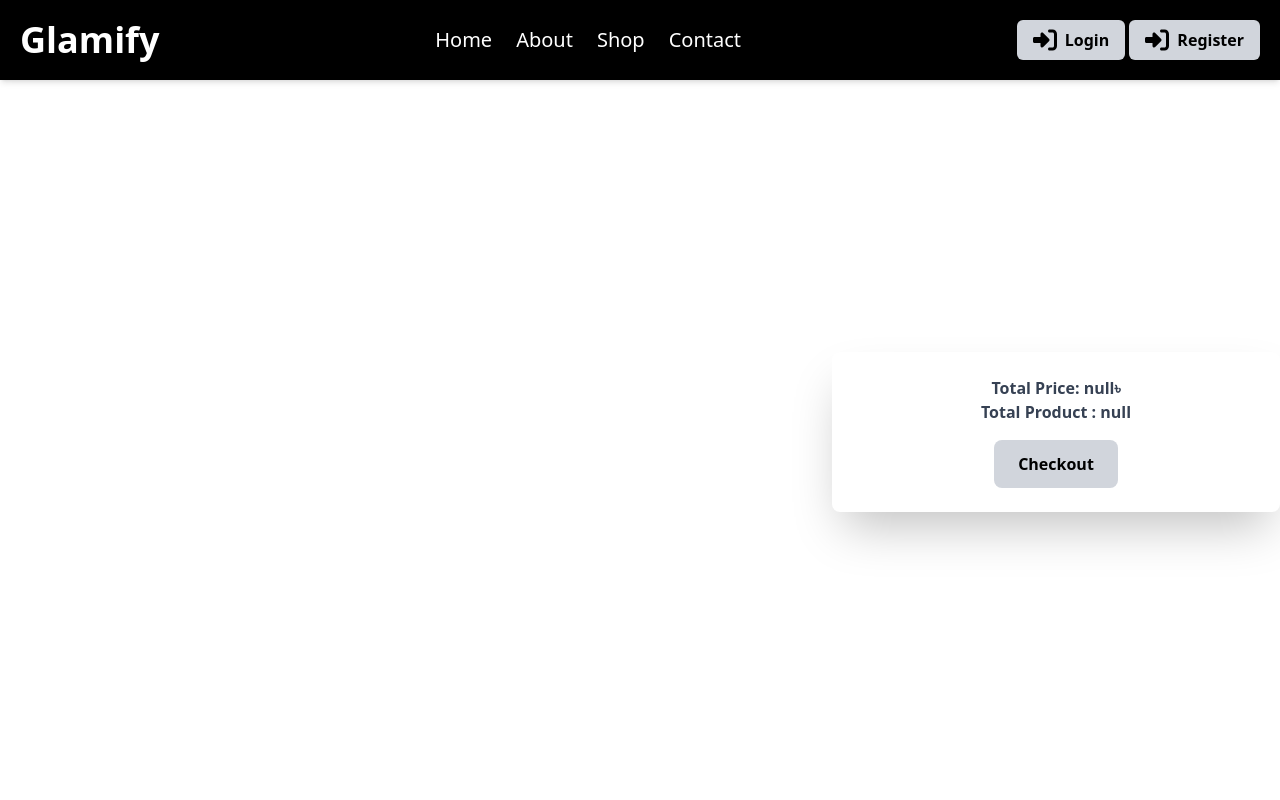
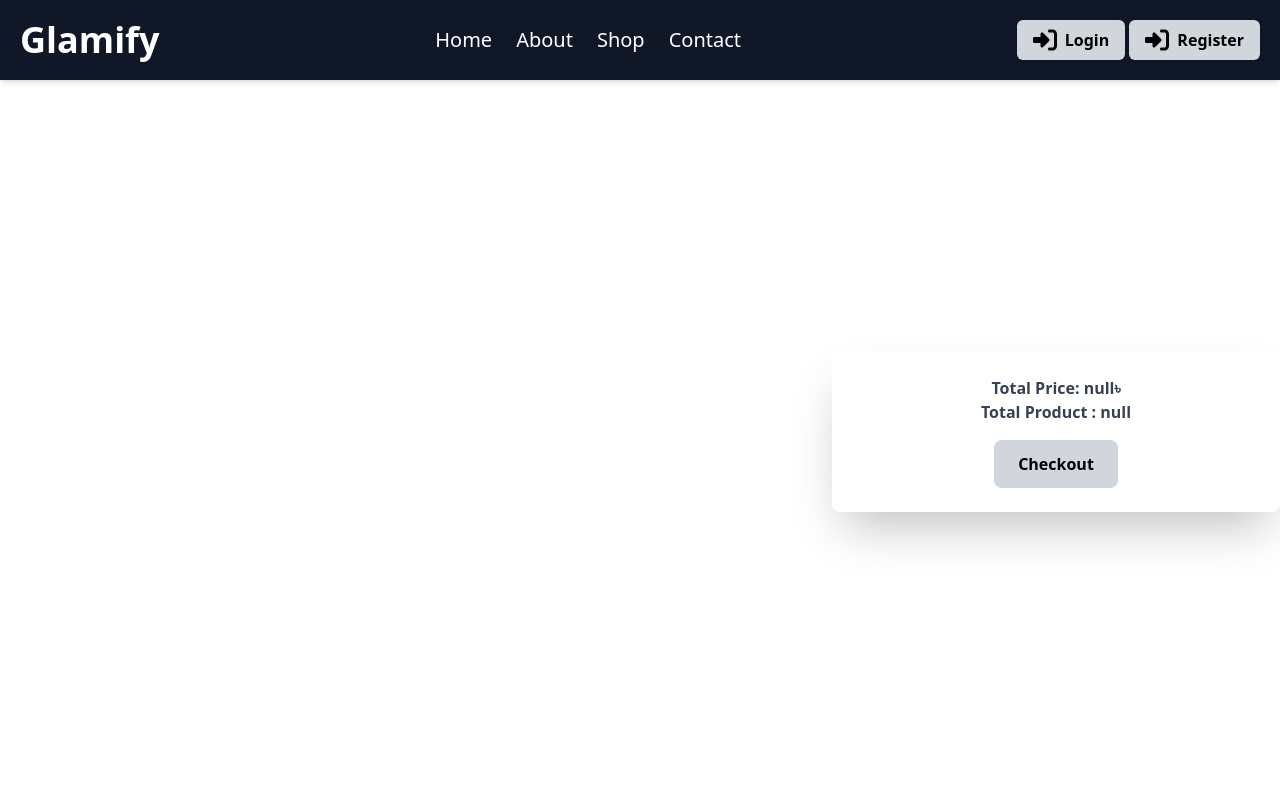
Before and after one commit to mohammadarmanhossen/Glamify_frontend, a website: page cart.html in a window 1280 px wide. Shown: the top 800 px of the page. Drawn offline with nearby package versions, Linux system fonts and the light colour scheme; some packages are replaced by stand-ins of ours; no server answers; a script that the page names is missing.

Commit message:
glamify_frontend

```diff
--- a/cart.html
+++ b/cart.html
@@ -16,7 +16,7 @@
 
 <body class="bg-gray-100">
 
-   <nav class="bg-black p-5 fixed top-0 left-0 w-full shadow-md z-50">
+   <nav class="bg-gray-900 p-5 fixed top-0 left-0 w-full shadow-md z-50">
         <div class="container mx-auto flex justify-between items-center">
             <a href="index.html" class="text-white text-xl md:text-4xl font-bold ">Glamify</a>
             <button id="menu-btn" class="block md:hidden text-white focus:outline-none text-2xl md:text-3xl">
```
Also changed, not shown: checkout.html (+1 -1 lines), checkout_details.html (+1 -1 lines), contact.html (+1 -1 lines), login.html (+1 -1 lines), make_payment.html (+1 -1 lines), register.html (+1 -1 lines), shop.html (+1 -1 lines).
